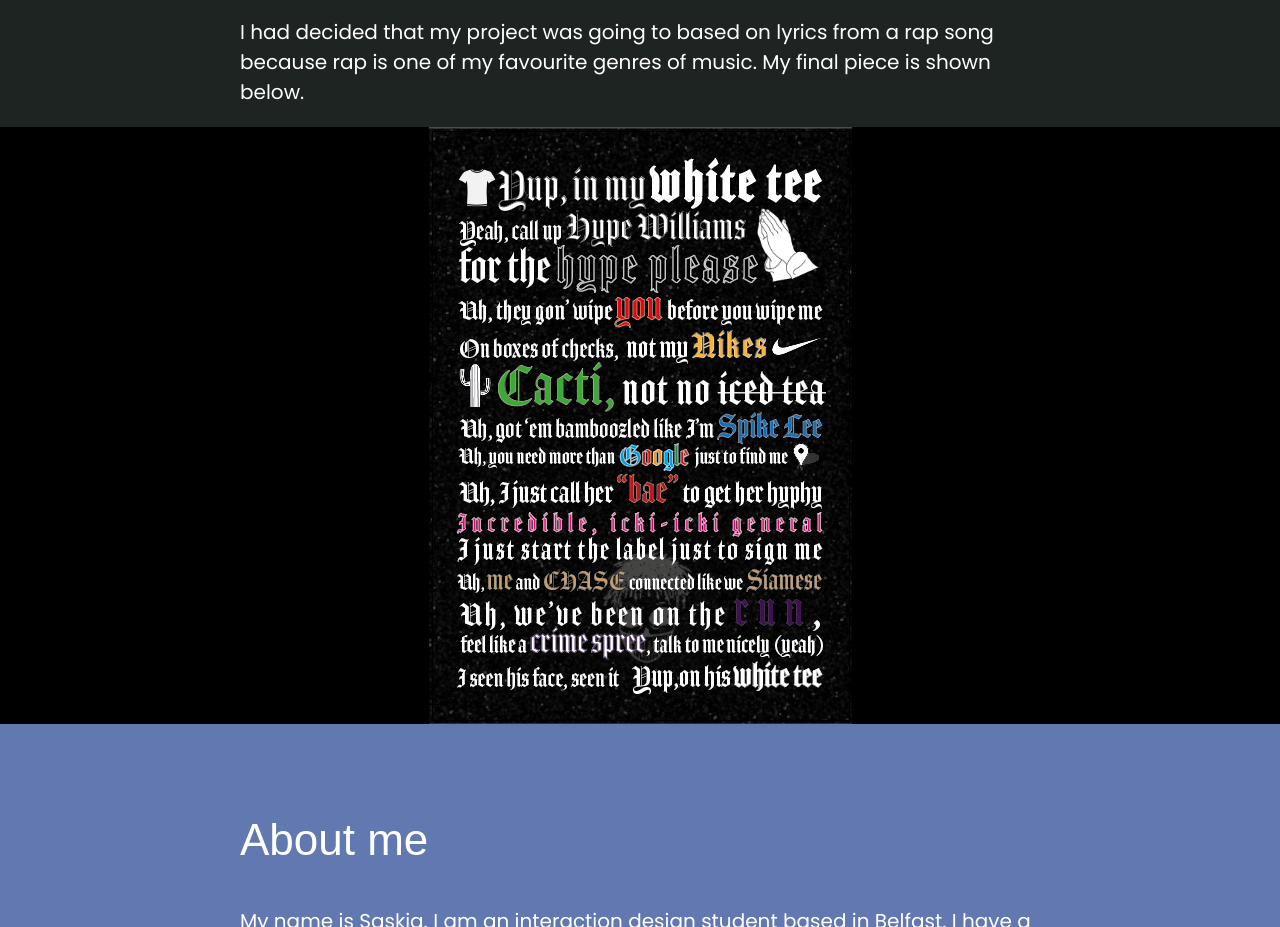
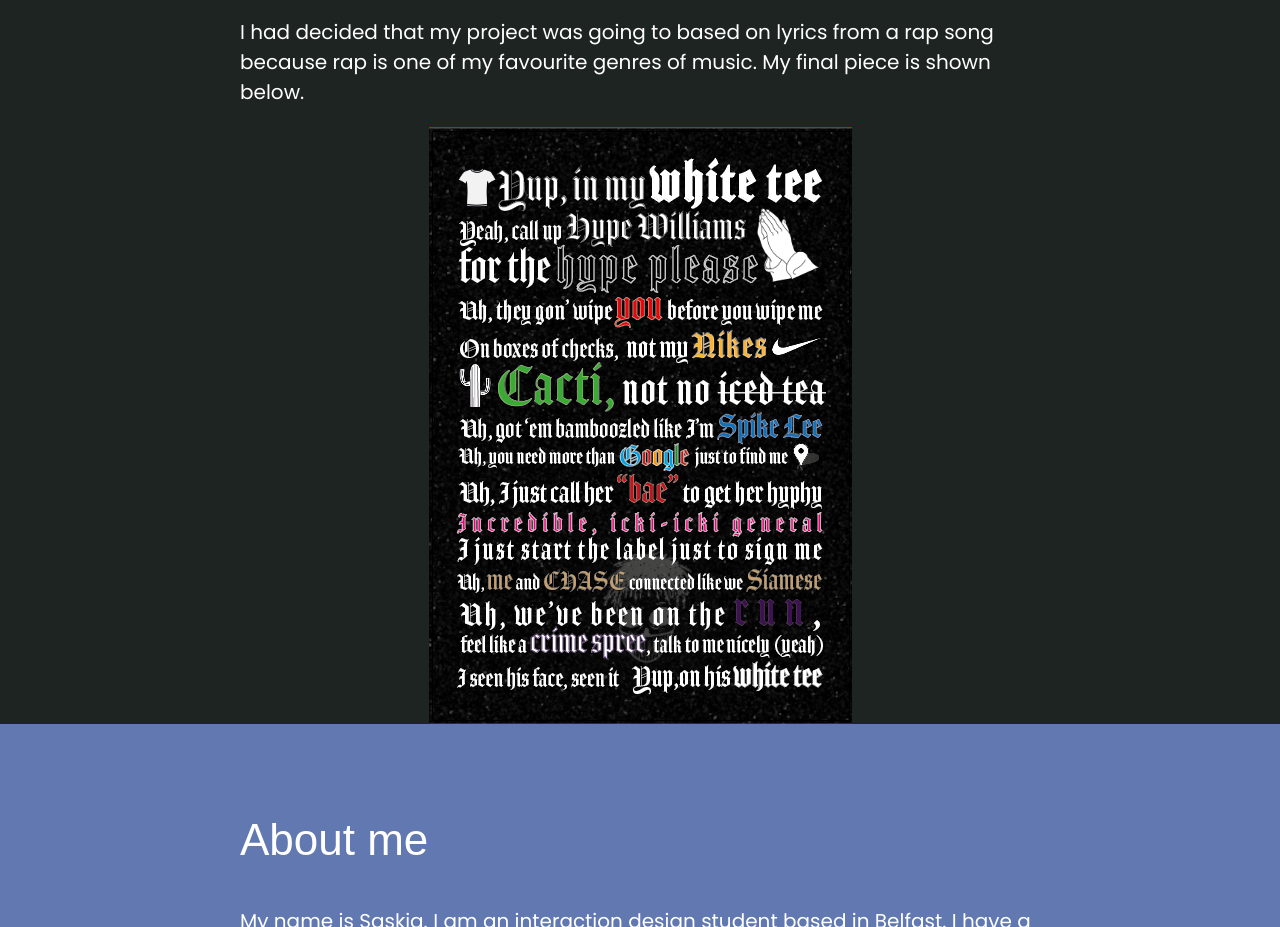
Before and after one commit to Saskia-Kano/porfolio, a plain HTML site: page index.html in a window 1280 px wide. Shown: the part 3063-3990 px from the top of the page. Drawn offline with Linux system fonts and the light colour scheme; a web font is replaced by a local one.

Commit message:
Update index.html

```diff
--- a/index.html
+++ b/index.html
@@ -84,7 +84,7 @@
       </section>
 
     <!--THE IMAGE BELOW CAN BE REPLACED WITH A NUMBER OF SMALLER IMAGES IF REQUIRED.-->
-    <div style="background-color: black;"><img src="images/ftr2.png"  alt="portfolio image"/></div>
+    <div style="background-color: transparent;"><img src="images/ftr2.png"  alt="portfolio image"/></div>
 
     <div class="background-colour" id="about" style="padding-top:50px;">
       <section>
```
